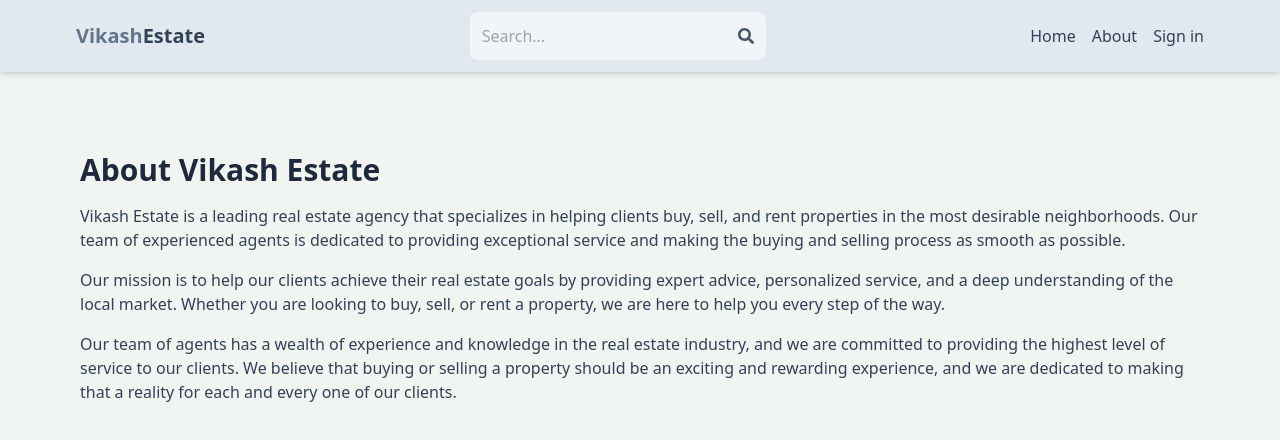
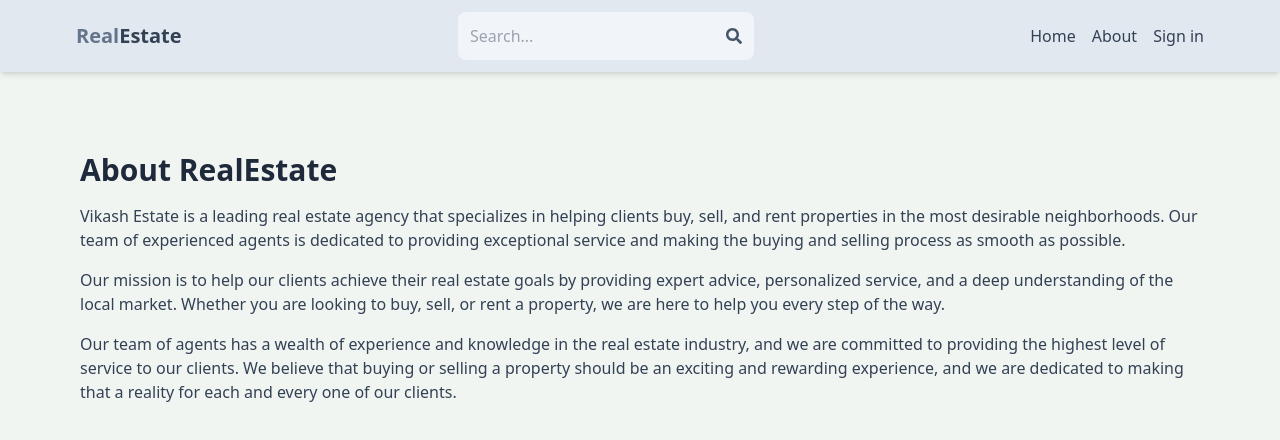
Before and after one commit to conceptualboyvikash/Estate_MarketPlace, a React (Vite) app in the folder clinet/: page /about in a window 1280 px wide. Shown: the top 440 px of the page. Built offline with nearby package versions, Linux system fonts and the light colour scheme; no server answers.

Commit message:
few changes

```diff
--- a/clinet/src/components/Header.jsx
+++ b/clinet/src/components/Header.jsx
@@ -35,7 +35,7 @@ export default function Header() {
       <div className="flex justify-between items-center max-w-6xl mx-auto p-3">
         <Link to="/">
           <h1 className="font-bold text-sm sm:text-xl flex flex-wrap">
-            <span className="text-slate-500">Vikash</span>
+            <span className="text-slate-500">Real</span>
             <span className="text-slate-700">Estate</span>
           </h1>
         </Link>
--- a/clinet/src/firebase.js
+++ b/clinet/src/firebase.js
@@ -5,8 +5,7 @@ import { initializeApp } from "firebase/app";
 
 // Your web app's Firebase configuration
 const firebaseConfig = {
-//   apiKey: import.meta.env.VITE_FIREBASE_API_KEY,
-  apiKey: "AIzaSyCZKe6HWmG27Ttlg1pZJSU82iUgejsqHn4",
+  apiKey: import.meta.env.VITE_FIREBASE_API_KEY,
   authDomain: "realestate-3a3d7.firebaseapp.com",
   projectId: "realestate-3a3d7",
   storageBucket: "realestate-3a3d7.appspot.com",
--- a/clinet/src/pages/About.jsx
+++ b/clinet/src/pages/About.jsx
@@ -3,7 +3,7 @@ import React from 'react'
 export default function About() {
   return (
     <div className='py-20 px-4 max-w-6xl mx-auto'>
-      <h1 className='text-3xl font-bold mb-4 text-slate-800'>About Vikash Estate</h1>
+      <h1 className='text-3xl font-bold mb-4 text-slate-800'>About RealEstate</h1>
       <p className='mb-4 text-slate-700'>Vikash Estate is a leading real estate agency that specializes in helping clients buy, sell, and rent properties in the most desirable neighborhoods. Our team of experienced agents is dedicated to providing exceptional service and making the buying and selling process as smooth as possible.</p>
       <p className='mb-4 text-slate-700'>
       Our mission is to help our clients achieve their real estate goals by providing expert advice, personalized service, and a deep understanding of the local market. Whether you are looking to buy, sell, or rent a property, we are here to help you every step of the way.
--- a/clinet/vite.config.js
+++ b/clinet/vite.config.js
@@ -6,7 +6,7 @@ export default defineConfig({
   server: {
     proxy: {
       '/api': {
-        target: 'http://localhost:3000',
+        target: 'http://localhost:5178',
         secure: false,
         //secure is false means without ssl verification we can proceed;
         //'/api means any route starts with /api will form to  http://localhost:3000/api//.. etc.
```
Also changed, not shown: 1 other file (tests, documents, lock files or other folders).
